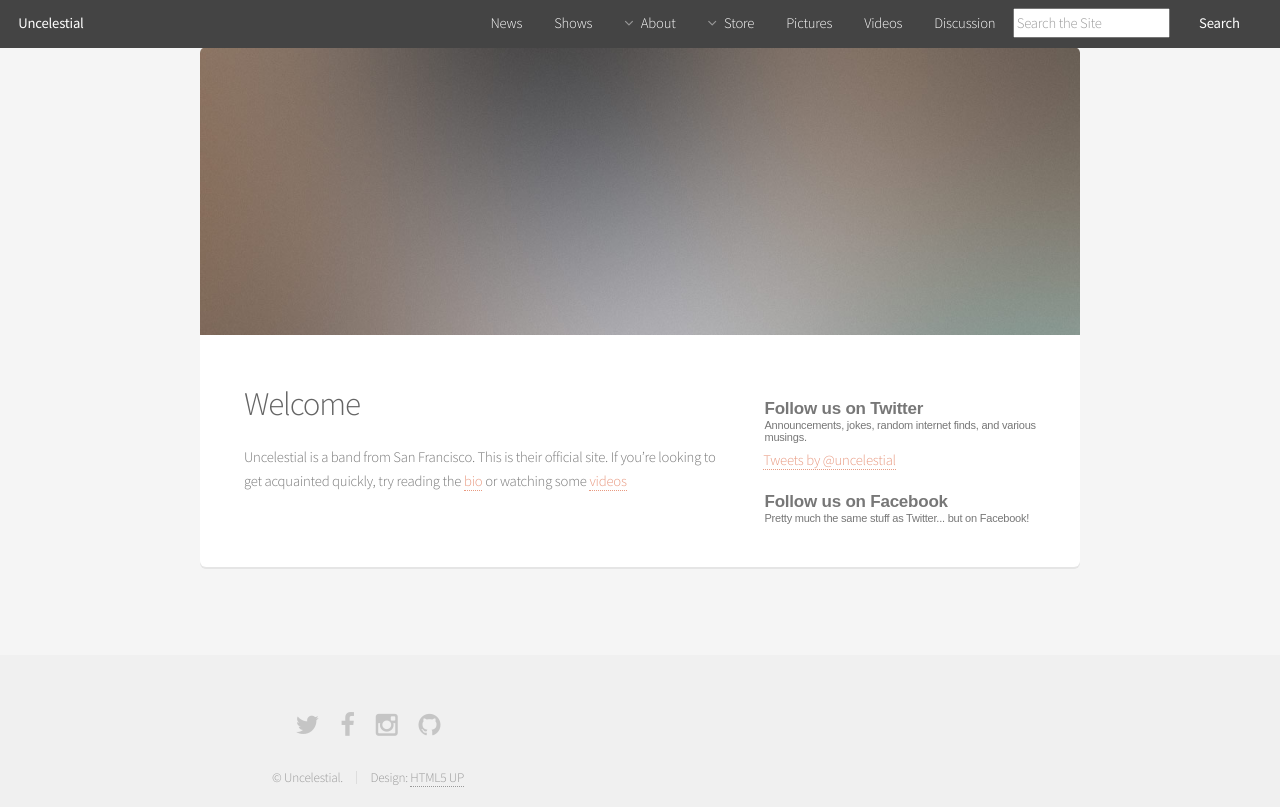
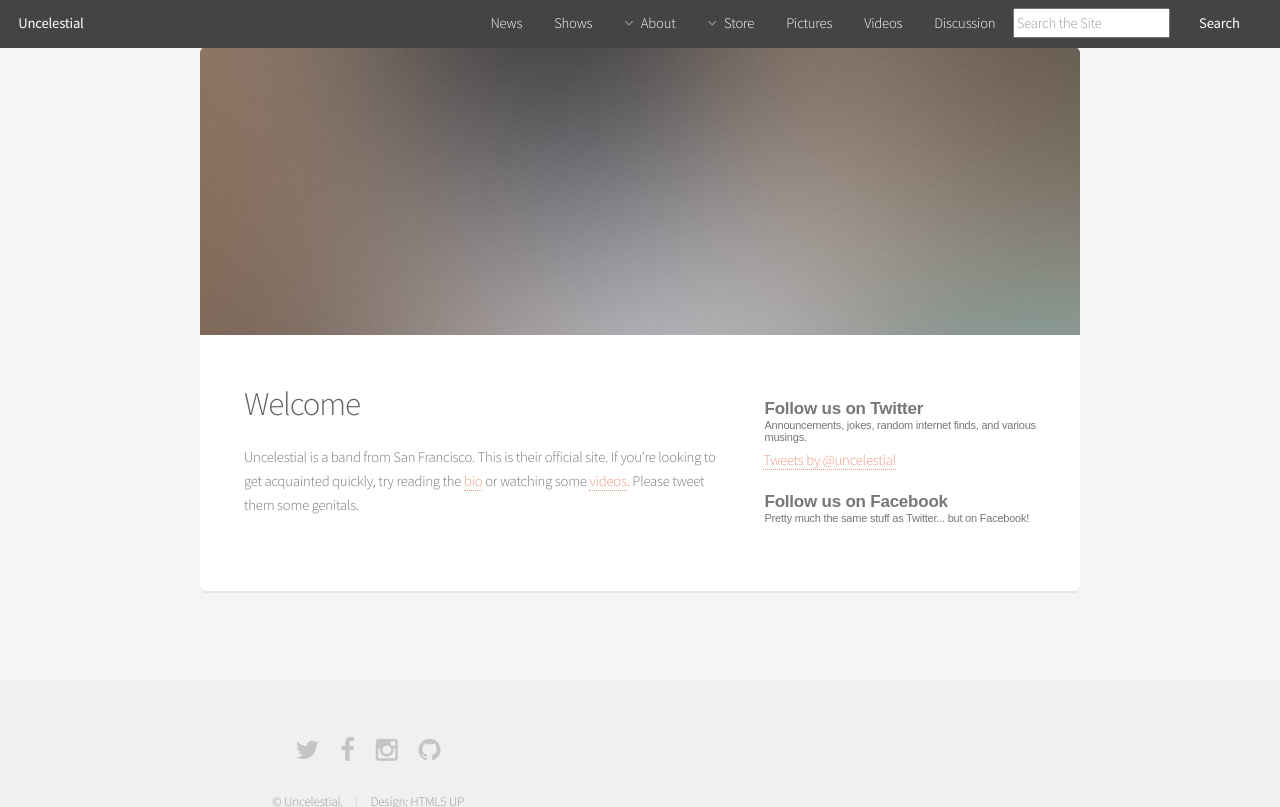
Before and after one commit to tvconefive/uncelestial.github.io, a Jekyll site: the page built from index.md, in a window 1280 px wide and 1320 px high, cut to the strip 0-807 px from the top of the window. Built offline with Jekyll 4.4.1, drawn with Linux system fonts in a browser that asks for light colours; comment, search, counter and statistics services are not loaded.

Commit message:
Update index.md

```diff
--- a/index.md
+++ b/index.md
@@ -8,7 +8,7 @@ social: yes
 ## Welcome
 
 Uncelestial is a band from San Francisco. This is their official site. If you're looking
-to get acquainted quickly, try reading the [bio](/about) or watching some [videos](/videos)
+to get acquainted quickly, try reading the [bio](/about) or watching some [videos](/videos). Please tweet them some genitals.
 
 <script type="text/javascript" src="http://uncelestial.tumblr.com/api/read/json"></script>
 <script language="javascript">
```
